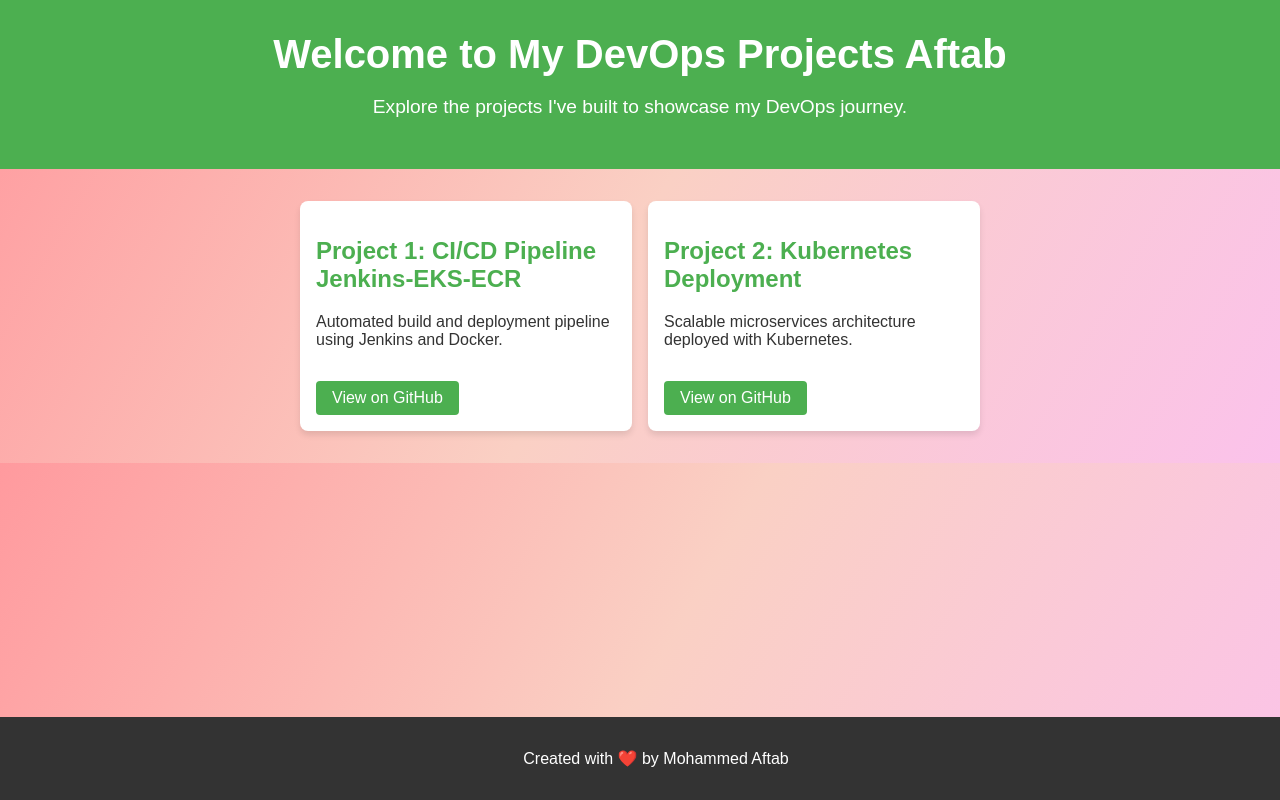
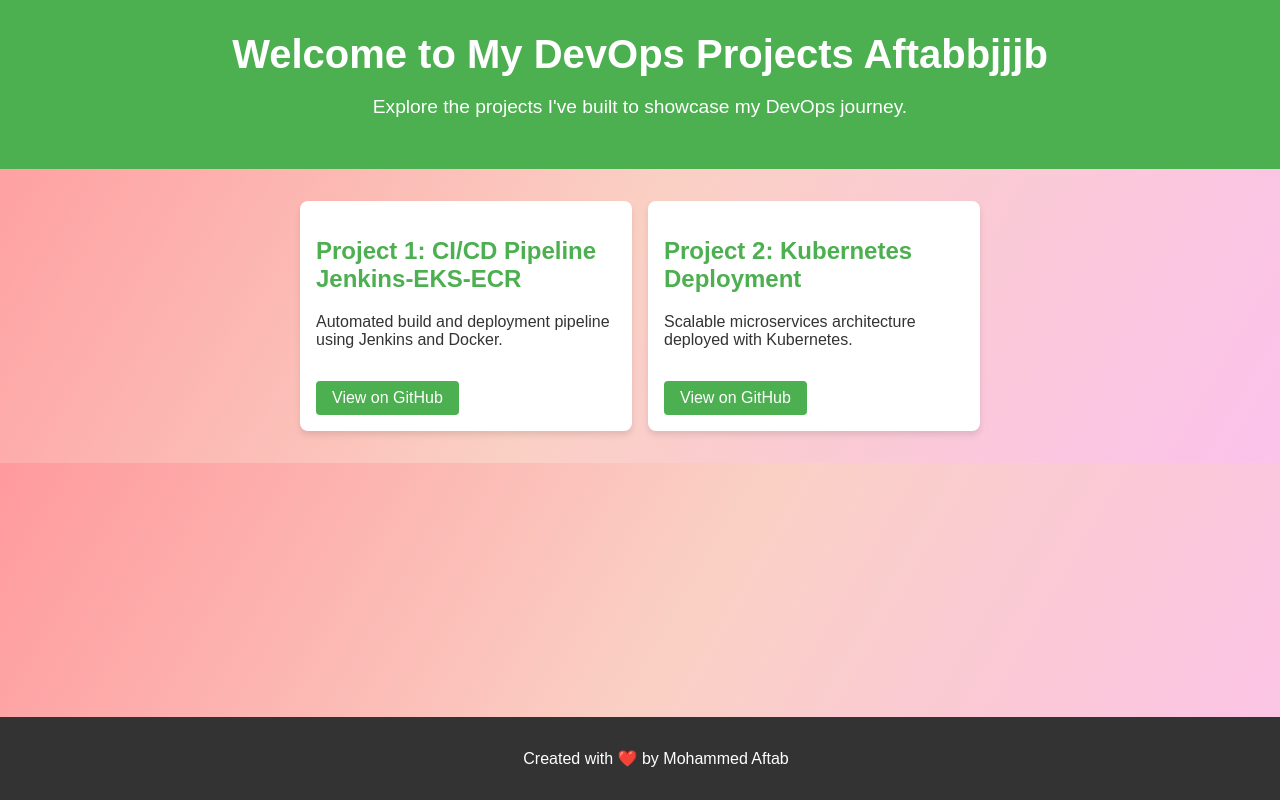
Before and after one commit to skaftab-in/simple-devops-website, a website: page public/index.html in a window 1280 px wide. Drawn offline with Linux system fonts and the light colour scheme.

Commit message:
Update index.html

```diff
--- a/public/index.html
+++ b/public/index.html
@@ -8,7 +8,7 @@
 </head>
 <body>
     <header>
-        <h1>Welcome to My DevOps Projects Aftab</h1>
+        <h1>Welcome to My DevOps Projects Aftabbjjjb</h1>
         <p>Explore the projects I've built to showcase my DevOps journey.</p>
     </header>
     <main>
```
